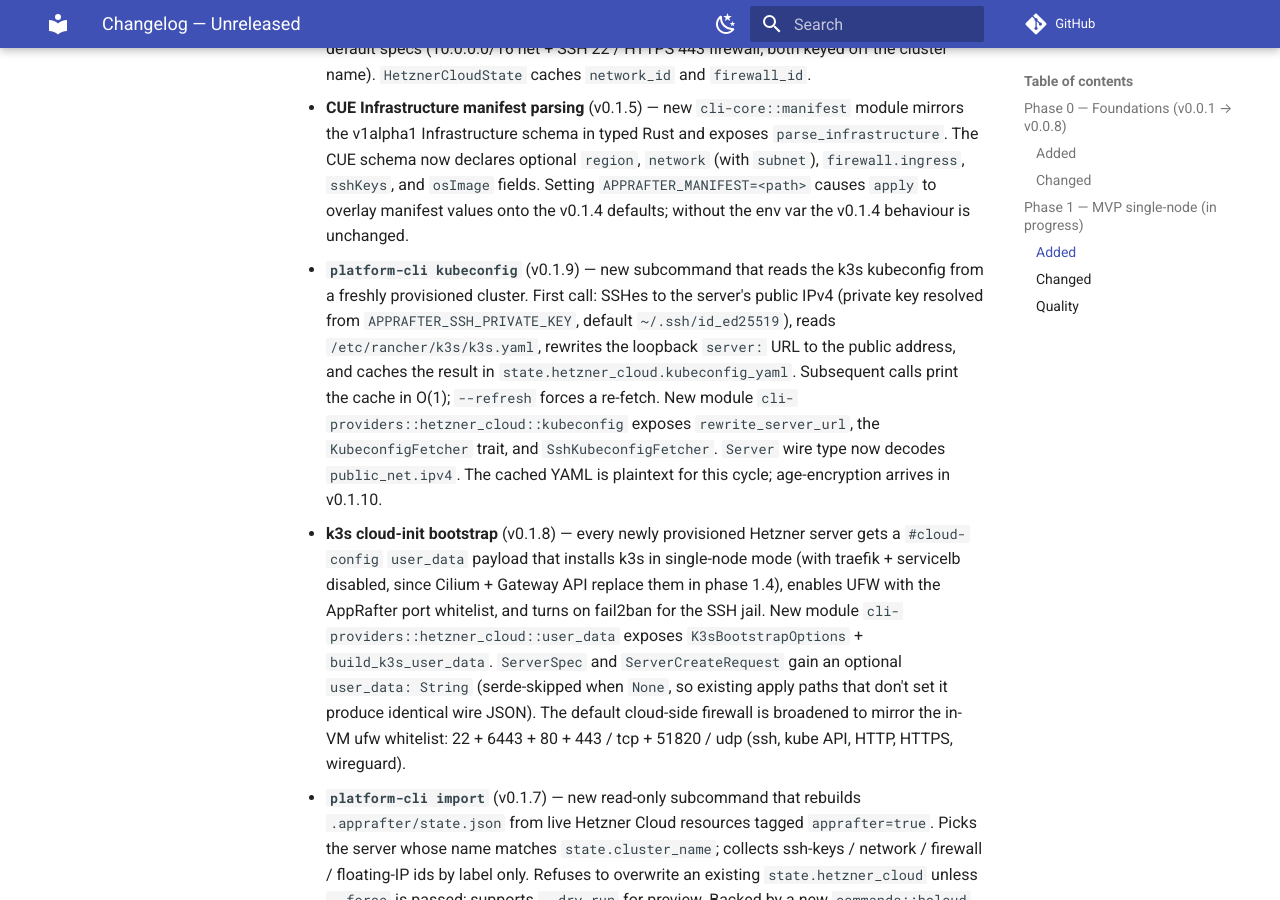
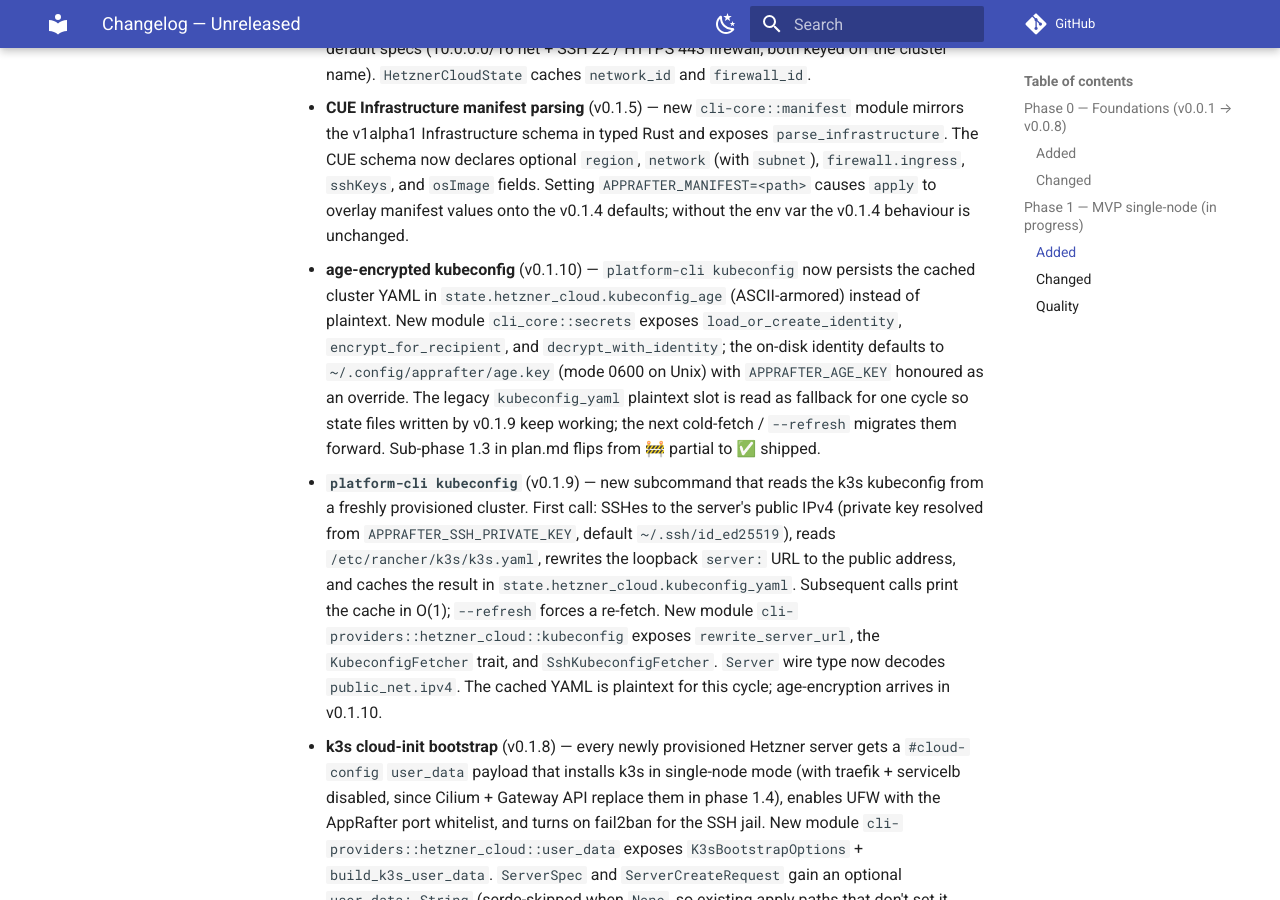
Before and after one commit to AppRafter/apprafter, an MkDocs documentation site: the page built from docs/changelog/UNRELEASED.md, in a window 1280 px wide and 900 px high, scrolled down 2335 px. Built offline with MkDocs 1.6.1 and Material for MkDocs 9.7.7, drawn with Linux system fonts in a browser that asks for light colours; comment, search, counter and statistics services are not loaded.

Commit message:
docs: close phase 1.3 with v0.1.10 (age-encrypted kubeconfig)
- cli/README.md: kubeconfig section updated — APPRAFTER_AGE_KEY
  env var documented; "plaintext" caveat replaced with a note
  about the one-cycle legacy fallback for v0.1.9 state files.
- plan.md: sub-phase 1.3 flips 🚧 partial → ✅ shipped; v0.1.10
  поставка ticked off; size annotation lists v0.1.10 as ✅.
- docs/changelog/UNRELEASED.md: v0.1.10 entry under Phase 1 / Added.

Co-Authored-By: Claude Opus 4.7 (1M context) <noreply@anthropic.com>

```diff
--- a/docs/changelog/UNRELEASED.md
+++ b/docs/changelog/UNRELEASED.md
@@ -113,6 +113,18 @@ the `0.0.x` series; semver starts at 1.0.
   Setting `APPRAFTER_MANIFEST=<path>` causes `apply` to overlay
   manifest values onto the v0.1.4 defaults; without the env var
   the v0.1.4 behaviour is unchanged.
+- **age-encrypted kubeconfig** (v0.1.10) — `platform-cli kubeconfig`
+  now persists the cached cluster YAML in
+  `state.hetzner_cloud.kubeconfig_age` (ASCII-armored) instead of
+  plaintext. New module `cli_core::secrets` exposes
+  `load_or_create_identity`, `encrypt_for_recipient`, and
+  `decrypt_with_identity`; the on-disk identity defaults to
+  `~/.config/apprafter/age.key` (mode 0600 on Unix) with
+  `APPRAFTER_AGE_KEY` honoured as an override. The legacy
+  `kubeconfig_yaml` plaintext slot is read as fallback for one
+  cycle so state files written by v0.1.9 keep working; the next
+  cold-fetch / `--refresh` migrates them forward. Sub-phase 1.3
+  in plan.md flips from 🚧 partial to ✅ shipped.
 - **`platform-cli kubeconfig`** (v0.1.9) — new subcommand that
   reads the k3s kubeconfig from a freshly provisioned cluster.
   First call: SSHes to the server's public IPv4 (private key
```
Also changed, not shown: cli/README.md (+10 -7 lines), plan.md (+6 -5 lines).
